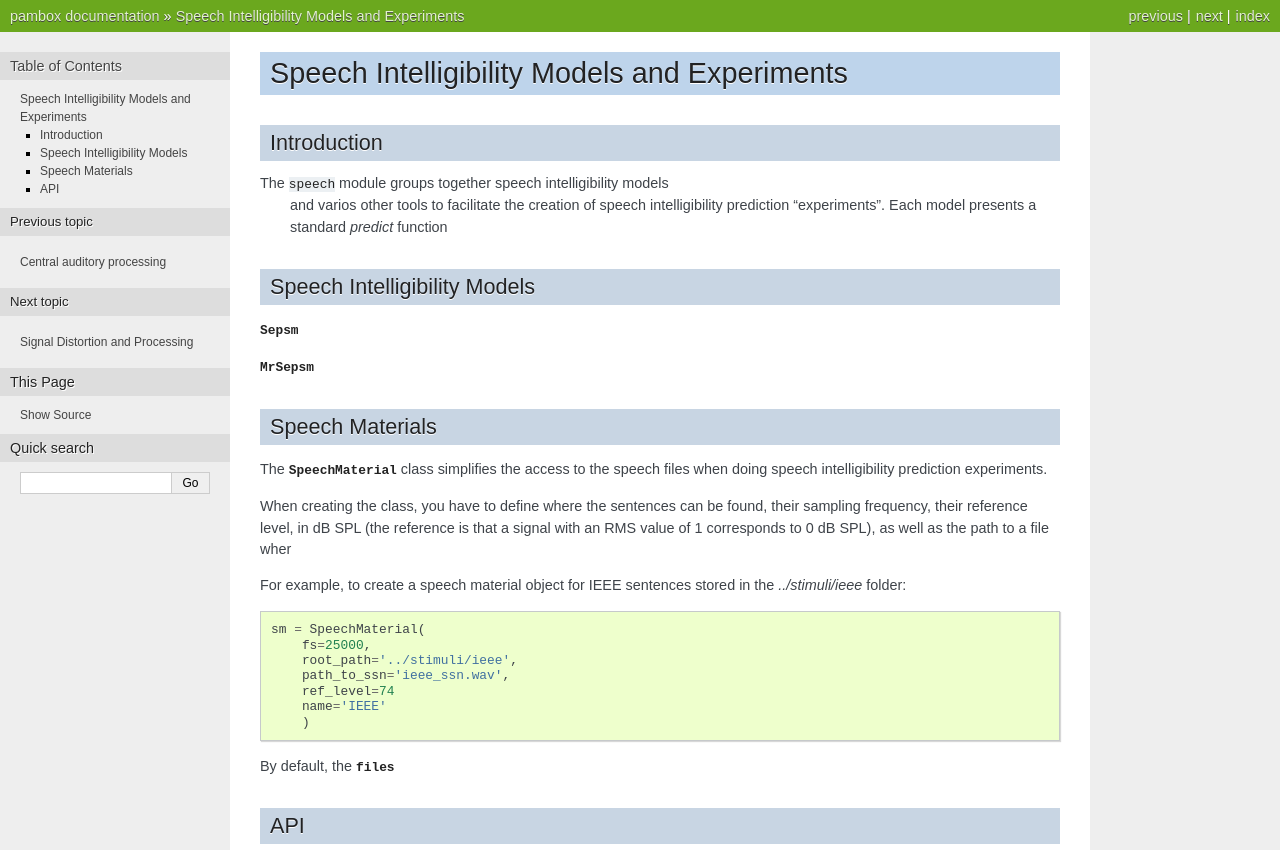
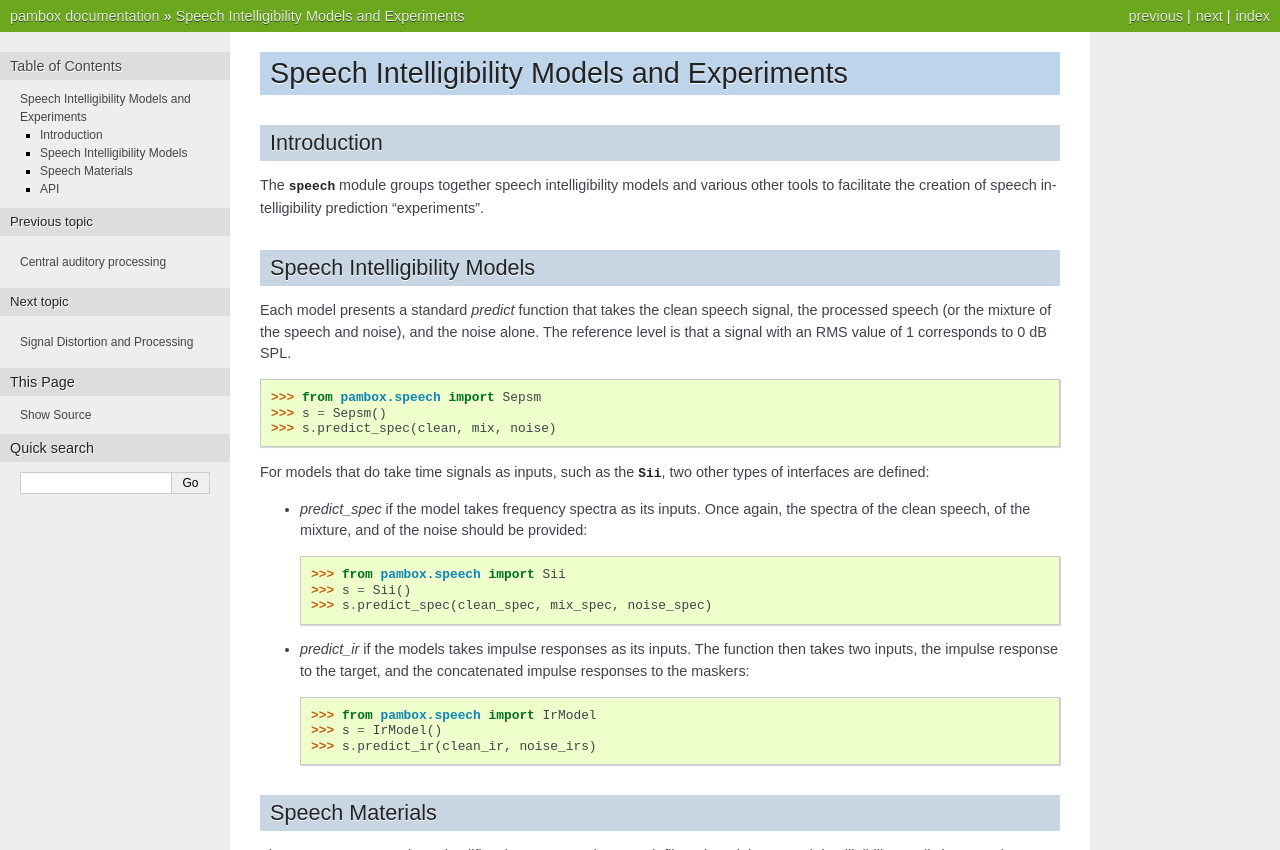
Before and after one commit to achabotl/pambox, a Sphinx documentation site: the page built from docs/speech/index.rst, in a window 1280 px wide, cut to the strip 0-850 px from the top of the page. Built offline with Sphinx 7.4.7, drawn with Linux system fonts in a browser that asks for light colours; cross-references to code outside the pages are shown as plain code.

Commit message:
Define the reference level of the toolbox
The reference will be that a signal with an RMS value of 1 has a level
of 0 dB SPL.

```diff
--- a/docs/speech/index.rst
+++ b/docs/speech/index.rst
@@ -4,19 +4,46 @@ Speech Intelligibility Models and Experiments
 Introduction
 ------------
 
-The :py:module:`~speech` module groups together speech intelligibility models
- and varios other tools to facilitate the creation of speech intelligibility
- prediction "experiments". Each model presents a standard `predict` function
+The :mod:`~pambox.speech` module groups together speech intelligibility models
+and various other tools to facilitate the creation of speech intelligibility
+prediction "experiments".
 
 
 Speech Intelligibility Models
 -----------------------------
 
-:py:class:`~pambox..Sepsm`
+Each model presents a standard `predict` function that takes the clean speech
+signal, the processed speech (or the mixture of the speech and noise),
+and the noise alone. The reference level is that a signal with an RMS value
+of 1 corresponds to 0 dB SPL.
+
+::
+
+    >>> from pambox.speech import Sepsm
+    >>> s = Sepsm()
+    >>> s.predict_spec(clean, mix, noise)
 
 
-:py:class:`~pambox.speech.MrSepsm`
+For models that do take time signals as inputs,
+such as the :py:class:`~pambox.speech.Sii`, two other types of interfaces are
+defined:
 
+* `predict_spec` if the model takes frequency spectra as its inputs. Once
+  again, the spectra of the clean speech, of the mixture, and of the noise
+  should be provided::
+
+    >>> from pambox.speech import Sii
+    >>> s = Sii()
+    >>> s.predict_spec(clean_spec, mix_spec, noise_spec)
+
+
+* `predict_ir` if the models takes impulse responses as its inputs. The
+  function then takes two inputs, the impulse response to the target,
+  and the concatenated impulse responses to the maskers::
+
+    >>> from pambox.speech import IrModel
+    >>> s = IrModel()
+    >>> s.predict_ir(clean_ir, noise_irs)
 
 
 Speech Materials
```
Also changed, not shown: 1 other file.
